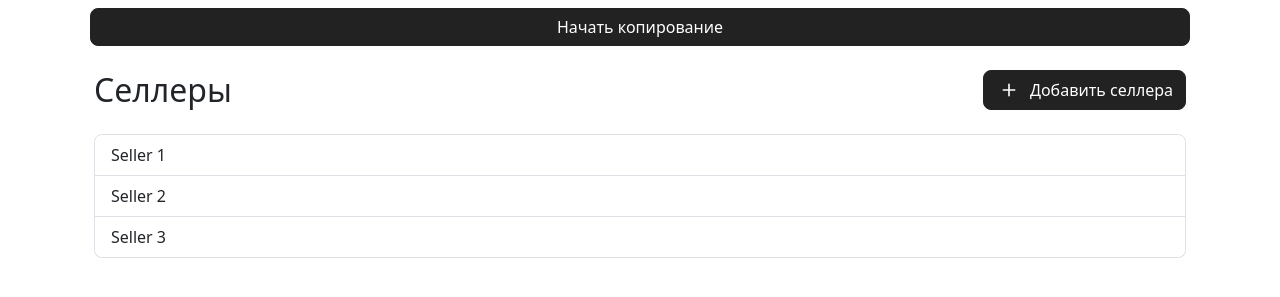
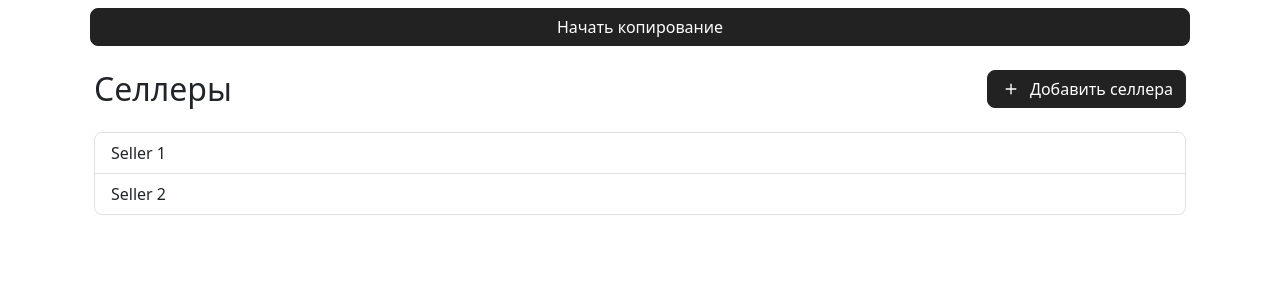
Before and after one commit to Nihuaway00/capcan-front, a React (Create React App) app: page /set in a window 1280 px wide. Shown: the part 585-882 px from the top of the page. After the commit the page ends 848 px from the top, so only its background shows below. Built offline with nearby package versions, Linux system fonts and the light colour scheme.

Commit message:
move functionality code from page to form

```diff
--- a/src/features/CopyForm.jsx
+++ b/src/features/CopyForm.jsx
@@ -1,13 +1,39 @@
 import {InputField} from "../components/InputField";
-import {Button, Col, Form, Modal, Row} from "react-bootstrap";
+import {Button, Col, Form, ListGroup, Modal, Row, Stack} from "react-bootstrap";
 import React, {useEffect, useState} from "react";
 import {MarginSettings} from "../components/MarginSettings";
 import {CheckBox} from "../components/CheckBox";
 import {useMutation} from "react-query";
 import {Alert} from "../components/Alert";
-import {CardChecklist, CheckLg, Clipboard2Heart} from "react-bootstrap-icons";
+import {CardChecklist, CheckLg, Clipboard2Heart, Plus} from "react-bootstrap-icons";
 import {SuccessCopyAlert} from "../components/prefabs/SuccessCopyAlert";
 import {BadCopyAlert} from "../components/prefabs/BadCopyAlert";
+import {IconButton} from "../components/IconButton";
+
+function SellerList(){
+    const [sellers, setSellers] = useState([
+        {id: 1434,name: "Seller 1", api: "fkewjfpwegmewpfg343"},
+        {id: 3434,name: "Seller 2", api: "fewfm34ifj344plhptl"},
+    ]);
+
+    return (
+        <Stack className="mb-4">
+            <Stack direction="horizontal" className="flex justify-content-between mb-4 align-items-center">
+                <h2 className="mb-0">Селлеры</h2>
+                <IconButton href={"/set/add-seller"} icon={<Plus size={22} />}>
+                    Добавить селлера
+                </IconButton>
+            </Stack>
+            <ListGroup>
+                {
+                    sellers.map((seller, index) => (
+                        <ListGroup.Item action href={"/set/seller/" + seller.id} key={index}>{seller.name}</ListGroup.Item>
+                    ))
+                }
+            </ListGroup>
+        </Stack>
+    )
+}
 
 export function CopyForm() {
     const [fromApi, setFromApi] = useState("");
@@ -37,7 +63,7 @@ export function CopyForm() {
 
 
     return (
-        <>
+        <Stack>
             {
                 copyMutation.isSuccess || <SuccessCopyAlert
                     show={showAlert}
@@ -77,6 +103,7 @@ export function CopyForm() {
             <Row className="mb-4 px-2 w-auto d-flex justify-content-end">
                 <Button onClick={copyHandler} type="button">Начать копирование</Button>
             </Row>
-        </>
+            <SellerList />
+        </Stack>
     )
 }
--- a/src/pages/StartCopyPage.jsx
+++ b/src/pages/StartCopyPage.jsx
@@ -19,19 +19,7 @@ export function StartCopyPage() {
                 </Stack>
             </Stack>
             <CopyForm />
-            <Stack className="mb-4">
-                <Stack direction="horizontal" className="flex justify-content-between mb-4 align-items-center">
-                    <h2 className="mb-0">Селлеры</h2>
-                    <IconButton href={"/set/add-seller"} icon={<Plus size={26} />}>
-                        Добавить селлера
-                    </IconButton>
-                </Stack>
-                <ListGroup>
-                    <ListGroup.Item>Seller 1</ListGroup.Item>
-                    <ListGroup.Item>Seller 2</ListGroup.Item>
-                    <ListGroup.Item>Seller 3</ListGroup.Item>
-                </ListGroup>
-            </Stack>
+
         </Stack>
     );
 }
```
